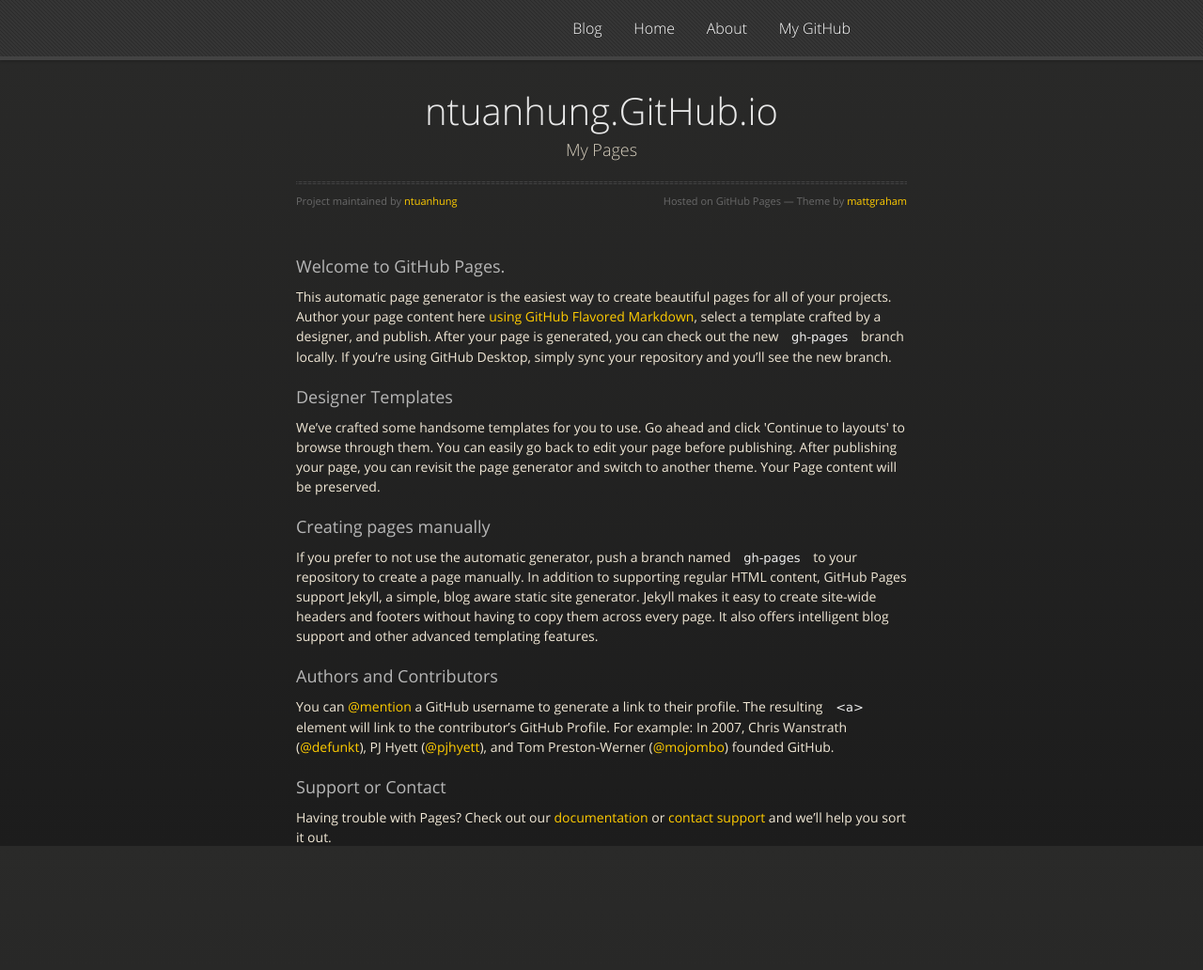
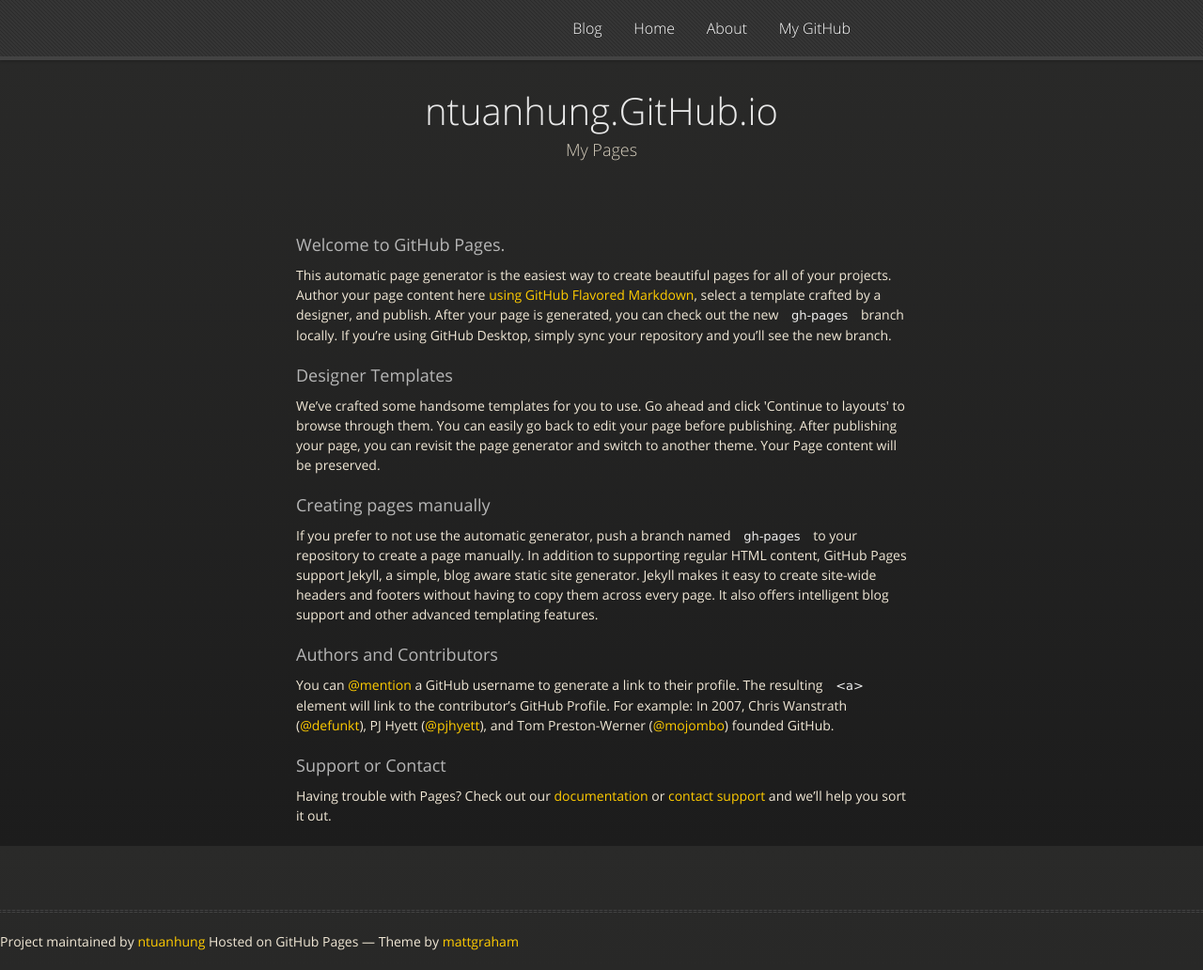
Before and after one commit to ntuanhung/ntuanhung.github.io, a Jekyll site: the page built from index.html, in a window 1280 px wide and 1032 px high. Shown: the whole window at 94% size. Built offline with Jekyll 4.4.1, drawn with Linux system fonts in a browser that asks for light colours; nearby versions of some CDN libraries.

Commit message:
Update default.html

```diff
--- a/_layouts/default.html
+++ b/_layouts/default.html
@@ -35,9 +35,7 @@
         <div id="title">
           <h1>ntuanhung.GitHub.io</h1>
           <p>My Pages</p>
-          <hr>
-          <span class="credits left">Project maintained by <a href="https://github.com/ntuanhung">ntuanhung</a></span>
-          <span class="credits right">Hosted on GitHub Pages &mdash; Theme by <a href="https://twitter.com/michigangraham">mattgraham</a></span>
+
         </div>
 
       <div class="container">
@@ -79,6 +77,8 @@
 
     </div>
     <!--[if !IE]><script>fixScale(document);</script><![endif]-->
-
+     <hr>
+          <span class="credits left">Project maintained by <a href="https://github.com/ntuanhung">ntuanhung</a></span>
+          <span class="credits right">Hosted on GitHub Pages &mdash; Theme by <a href="https://twitter.com/michigangraham">mattgraham</a></span>
   </body>
 </html>
```
